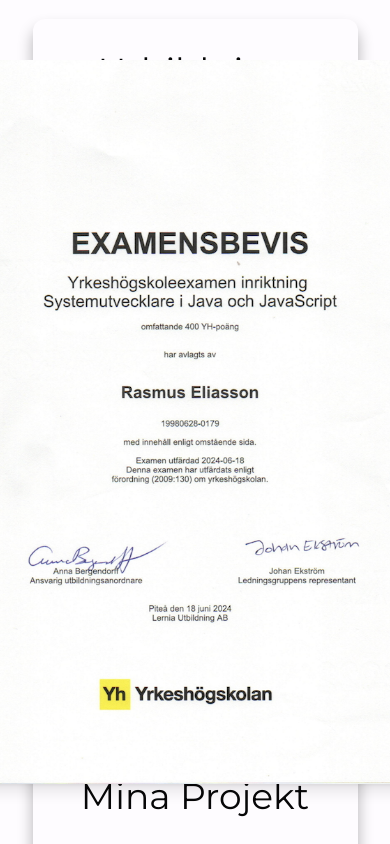
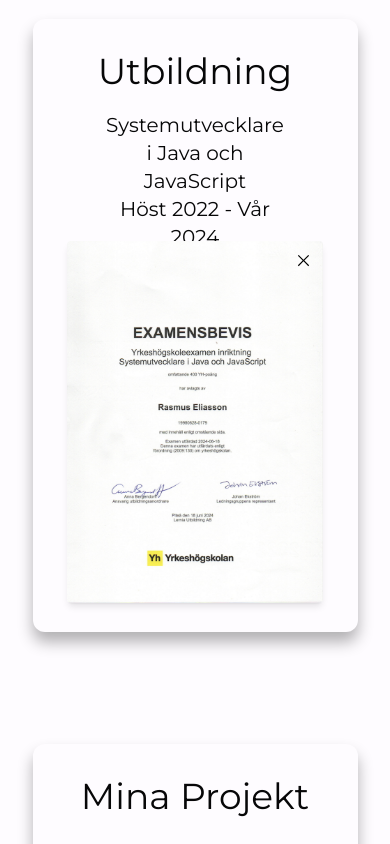
Before and after one commit to Rasmus3liasson/rasmus-portfolio, a Next.js app: page / in a window 390 px wide. Both pictures are taken after a click on the element 195 px from the left and 2960 px from the top of the page. Shown: the part 2538-3382 px from the top of the page. Built offline with nearby package versions, Linux system fonts and the light colour scheme.

Commit message:
Scaling popop to make responsive

```diff
--- a/src/app/components/Containers/Education.tsx
+++ b/src/app/components/Containers/Education.tsx
@@ -70,7 +70,7 @@ export default function Education() {
             onClick={() => setToggleSlider(false)}
             className="fixed top-0 right-0 left-0 w-full h-full flex justify-center items-center z-10"
           >
-            <div className="shadow-lg flex justify-center items-center relative rounded-lg mx-4">
+            <div className="shadow-lg flex justify-center items-center relative rounded-lg mx-4 lg:scale-100 md:scale-75 scale-50">
               <Image
                 className="rounded-lg max-w-lg"
                 src={selectedImageIndex === 0 ? images[0] : images[1]}
```
